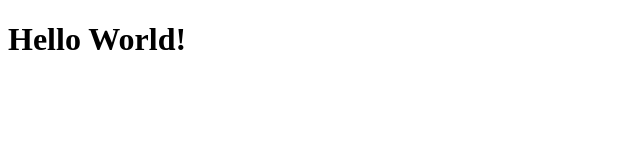
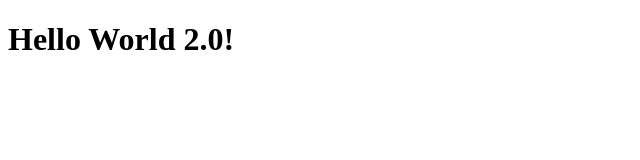
Before and after one commit to lilch-mdm/lilch-mdm.github.io, a plain HTML site: page index.html in a window 1280 px wide. Shown: the full height of the page, 0-640 px from the left. Drawn offline with Linux system fonts and the light colour scheme.

Commit message:
Update index.html

```diff
--- a/index.html
+++ b/index.html
@@ -2,6 +2,6 @@
 <html>
 
 <body>
-	<h1>Hello World!</h1>
+	<h1>Hello World 2.0!</h1>
 </body>
 </html>
```
